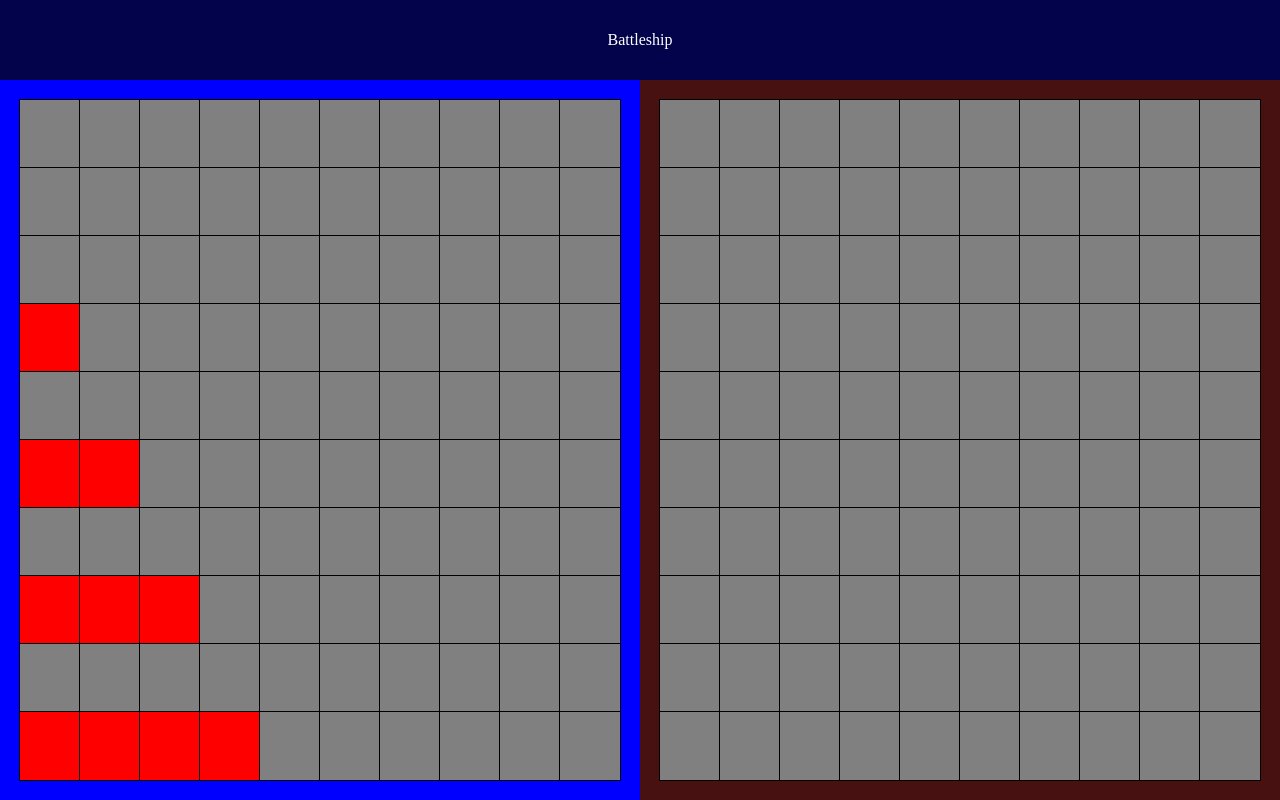
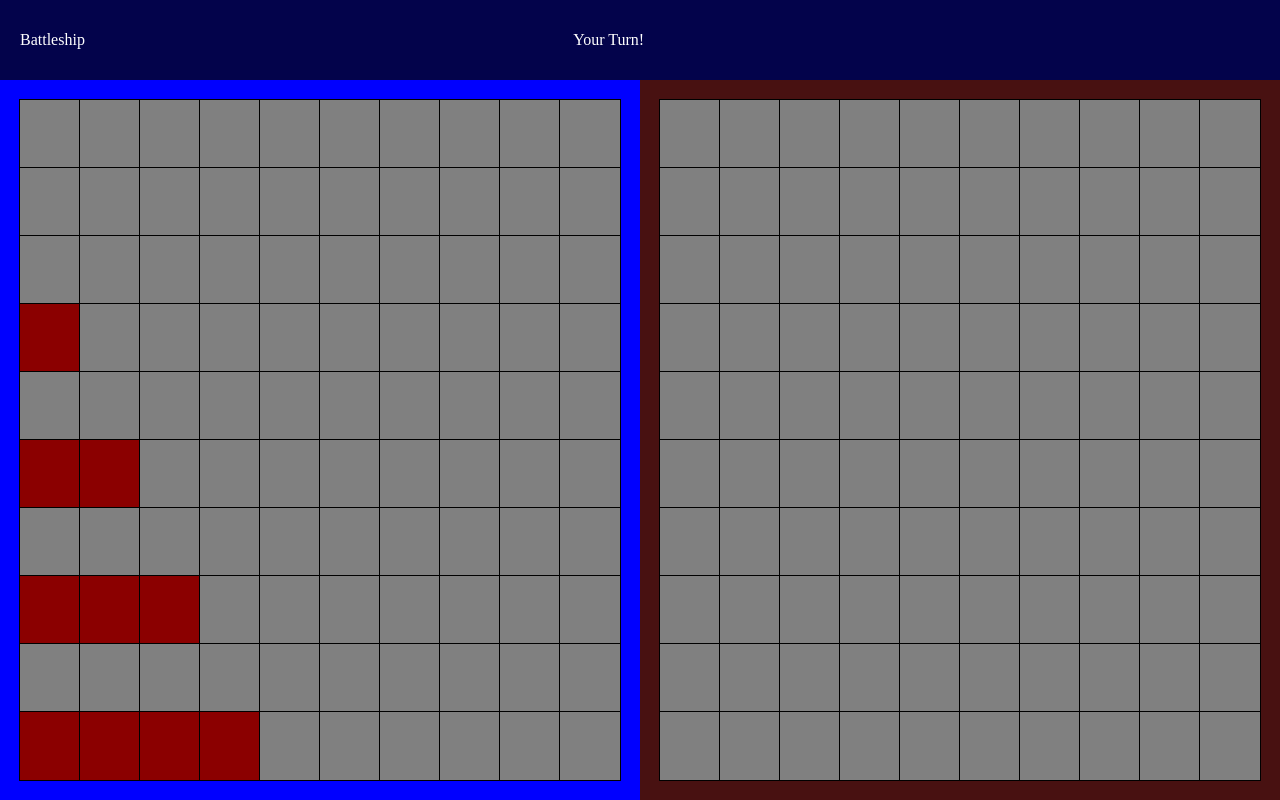
Before and after one commit to GrantRoots/battleship, a website with bundled scripts: page index.html in a window 1280 px wide. Built offline with nearby package versions, Linux system fonts and the light colour scheme.

Commit message:
fix: change html header to show turn

```diff
--- a/dom-actions.js
+++ b/dom-actions.js
@@ -32,7 +32,17 @@ for (let y = 0; y < 10; y++) {
   for (let x = 0; x < 10; x++) {
     if (player.gameboard.coords[y][x] !== 0) {
       const highlightShip = document.getElementById(`[${y}][${x}]player`);
-      highlightShip.style.backgroundColor = "red";
+      highlightShip.style.backgroundColor = "darkred";
     }
   }
 }
+
+//click on ship
+let turn = "player";
+
+const computerSquares = document.querySelectorAll(".computer-board .square");
+computerSquares.forEach((square) => {
+  square.addEventListener("click", () => {
+    //do something
+  });
+});
--- a/index.html
+++ b/index.html
@@ -7,7 +7,10 @@
     <link rel="stylesheet" href="styles.css" />
   </head>
   <body>
-    <div class="header">Battleship</div>
+    <div class="header">
+      <div>Battleship</div>
+      <div id="turn" class="turn">Your Turn!</div>
+    </div>
     <div class="game">
       <div class="player-board" id="playerBoard"></div>
       <div class="computer-board" id="computerBoard"></div>
--- a/styles.css
+++ b/styles.css
@@ -9,9 +9,15 @@ body {
 
 .header {
   display: flex;
-  justify-content: center;
   align-items: center;
   color: white;
+  padding: 20px;
+}
+
+.turn {
+  margin-left: auto;
+  margin-right: auto;
+  width: 16%;
 }
 
 .game {
```
